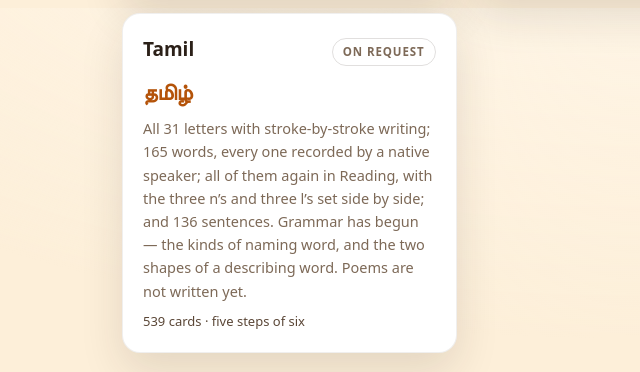
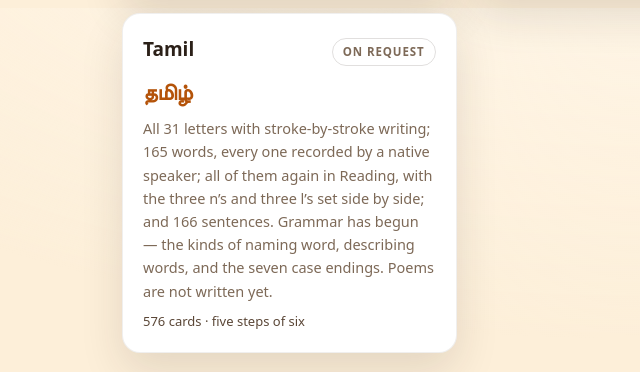
Before and after one commit to yoggit/Bhaashe-welcome, a plain HTML site: page index.html in a window 1280 px wide. Shown: the part 2392-2764 px from the top of the page, 0-640 px from the left. Drawn offline with Linux system fonts and the light colour scheme.

Commit message:
Tamil is 576 cards — the seven case endings, and 166 sentences

```diff
--- a/index.html
+++ b/index.html
@@ -239,8 +239,8 @@
       <div class="lcard">
         <div class="top"><h3>Tamil</h3><span class="pill pill-ask">On request</span></div>
         <div class="scriptname">தமிழ்</div>
-        <p>All 31 letters with stroke-by-stroke writing; 165 words, every one recorded by a native speaker; all of them again in Reading, with the three n&rsquo;s and three l&rsquo;s set side by side; and 136 sentences. Grammar has begun &mdash; the kinds of naming word, and the two shapes of a describing word. Poems are not written yet.</p>
-        <p class="counts">539 cards &middot; five steps of six</p>
+        <p>All 31 letters with stroke-by-stroke writing; 165 words, every one recorded by a native speaker; all of them again in Reading, with the three n&rsquo;s and three l&rsquo;s set side by side; and 166 sentences. Grammar has begun &mdash; the kinds of naming word, describing words, and the seven case endings. Poems are not written yet.</p>
+        <p class="counts">576 cards &middot; five steps of six</p>
       </div>
     </div>
     <p style="text-align:center;margin-top:22px;font-size:14.5px;color:var(--muted);">
```
